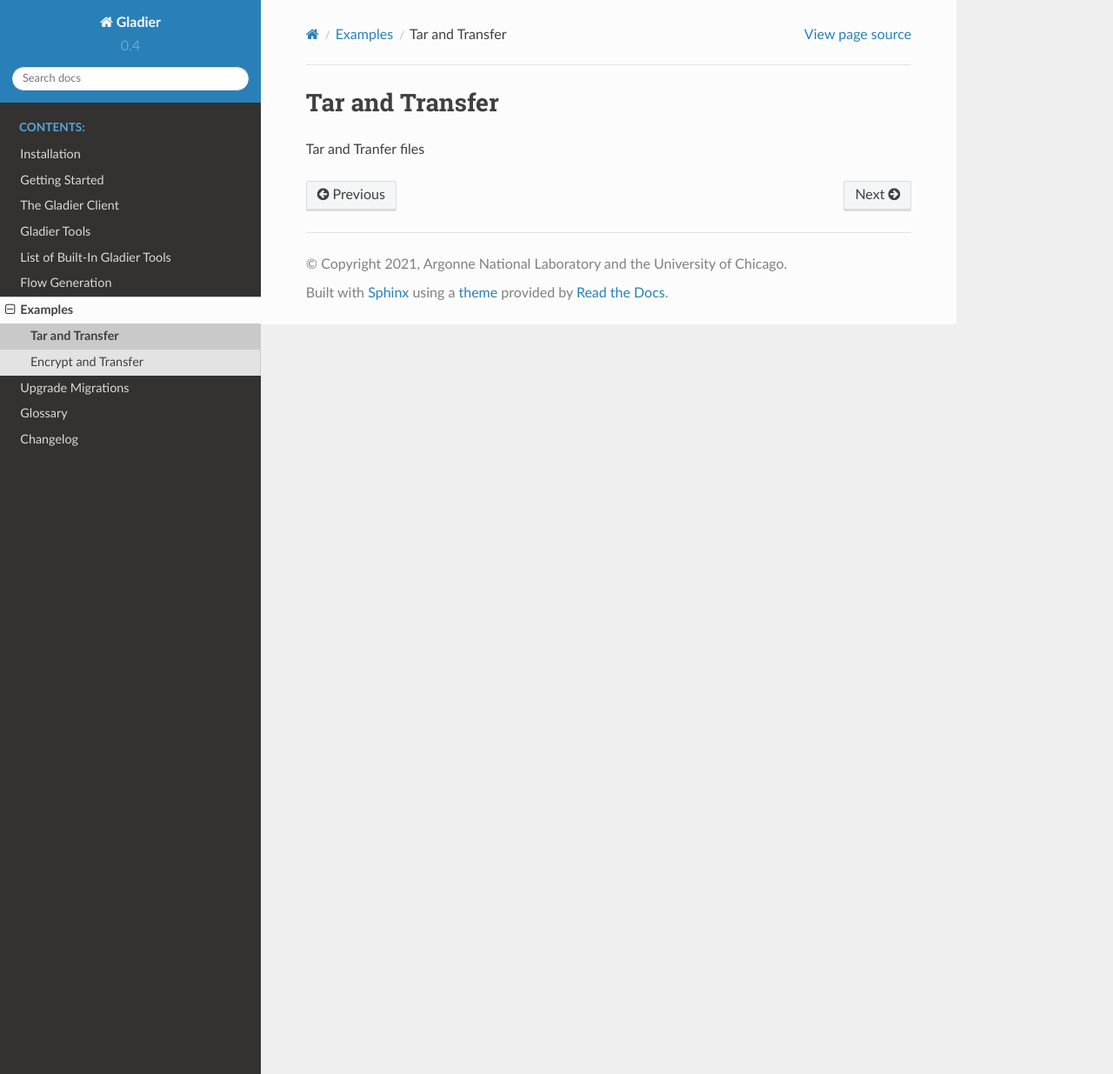
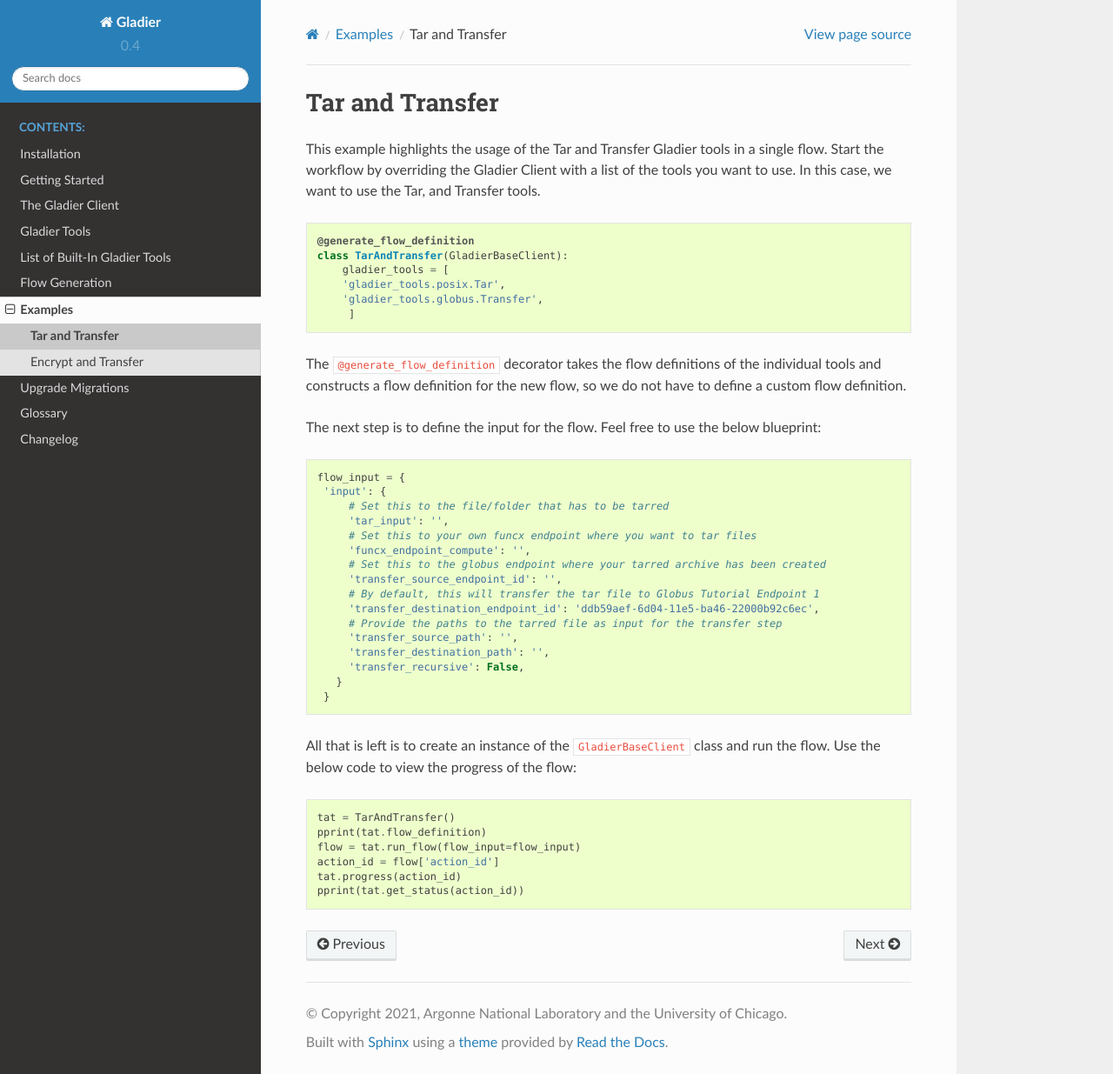
Before and after one commit to globus-gladier/gladier, a Sphinx documentation site: the page built from docs/examples/tar_and_transfer.rst, in a window 1280 px wide and 1235 px high. Shown: the whole window at 87% size. Built offline with Sphinx 7.4.7 and the Read the Docs theme 2.0.0, drawn with Linux system fonts in a browser that asks for light colours.

Commit message:
tarandtransfer doc

```diff
--- a/docs/examples/tar_and_transfer.rst
+++ b/docs/examples/tar_and_transfer.rst
@@ -1,6 +1,50 @@
 Tar and Transfer
 ----------------
 
+This example highlights the usage of the Tar and Transfer Gladier tools in a single flow.
+Start the workflow by overriding the Gladier Client with a list of the
+tools you want to use. In this case, we want to use the Tar, and Transfer tools.
 
+.. code-block:: python
 
-Tar and Tranfer files
+   @generate_flow_definition
+   class TarAndTransfer(GladierBaseClient):
+       gladier_tools = [
+       'gladier_tools.posix.Tar',
+       'gladier_tools.globus.Transfer',
+        ]
+
+The ``@generate_flow_definition`` decorator takes the flow definitions of the individual tools and constructs a flow definition for the new flow, so we do not have
+to define a custom flow definition.
+
+The next step is to define the input for the flow. Feel free to use the below blueprint:
+
+.. code-block:: python
+
+   flow_input = {
+    'input': {
+        # Set this to the file/folder that has to be tarred
+        'tar_input': '',
+        # Set this to your own funcx endpoint where you want to tar files
+        'funcx_endpoint_compute': '',
+        # Set this to the globus endpoint where your tarred archive has been created
+        'transfer_source_endpoint_id': '',
+        # By default, this will transfer the tar file to Globus Tutorial Endpoint 1
+        'transfer_destination_endpoint_id': 'ddb59aef-6d04-11e5-ba46-22000b92c6ec',
+        # Provide the paths to the tarred file as input for the transfer step
+        'transfer_source_path': '',
+        'transfer_destination_path': '',
+        'transfer_recursive': False,
+      }
+    }
+
+All that is left is to create an instance of the ``GladierBaseClient`` class and run the flow. Use the below code to view the progress of the flow:
+
+.. code-block:: python
+
+   tat = TarAndTransfer()
+   pprint(tat.flow_definition)
+   flow = tat.run_flow(flow_input=flow_input)
+   action_id = flow['action_id']
+   tat.progress(action_id)
+   pprint(tat.get_status(action_id))
```
